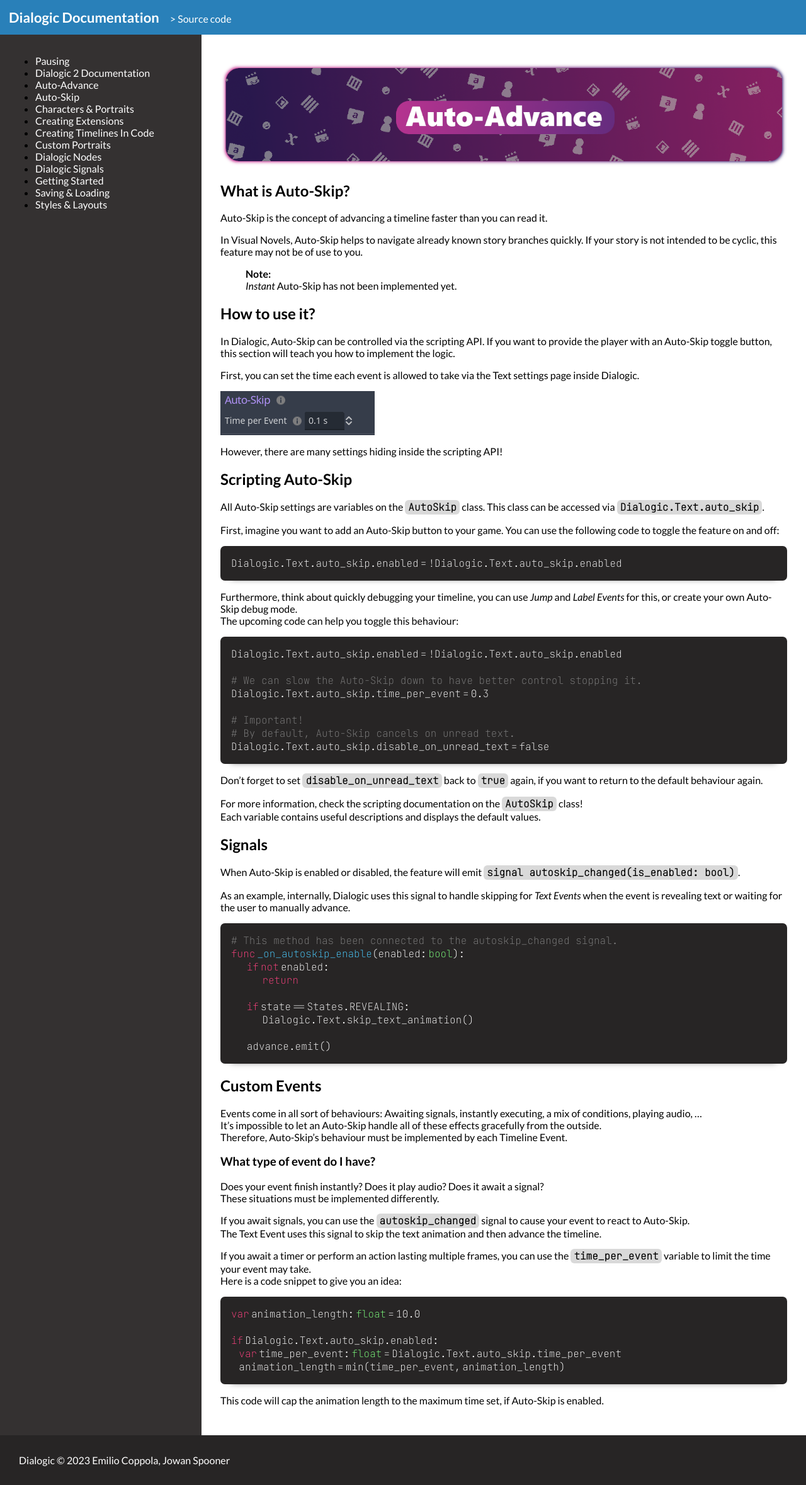
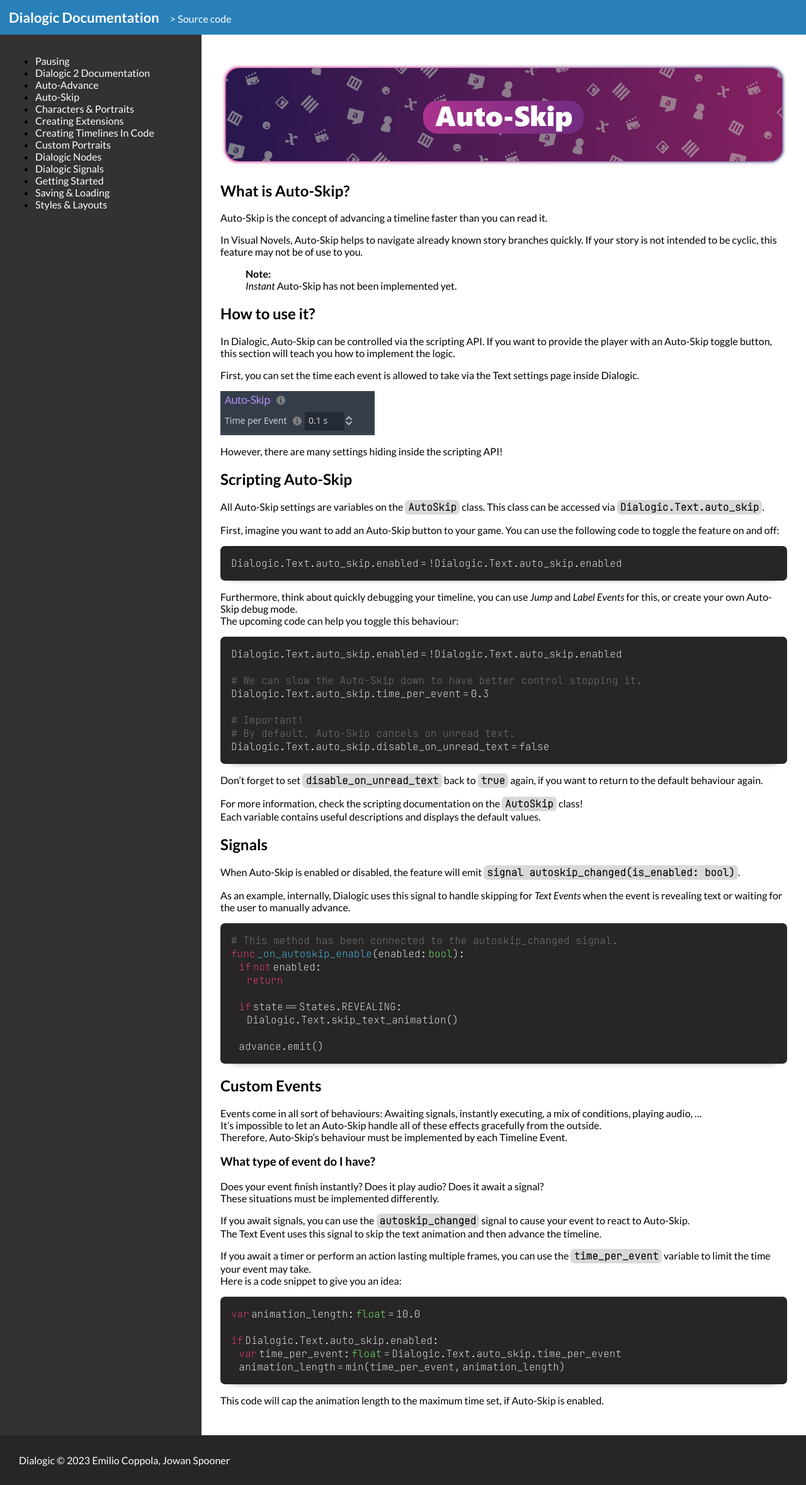
Before and after one commit to dialogic-godot/documentation, a Jekyll site: the page built from Documentation/auto-skip.md, in a window 1280 px wide. Shown: the whole page at 63% size. Built offline with Jekyll 4.4.1, drawn with Linux system fonts in a browser that asks for light colours.

Commit message:
Update autoskip with header (and move some files around)

````diff
--- a/Documentation/auto-skip.md
+++ b/Documentation/auto-skip.md
@@ -2,17 +2,17 @@
 title: Auto-Skip
 ---
 
-![header_getting_started](/media/headers/autoadvance.png)
+![header_getting_started](/media/headers/autoskip.png)
 
 ## What is Auto-Skip?
+
 Auto-Skip is the concept of advancing a timeline faster than you can read it.
 
 In Visual Novels, Auto-Skip helps to navigate already known story branches quickly.
 If your story is not intended to be cyclic, this feature may not be of use to you.
 
-
 > **Note:** \
-*Instant* Auto-Skip has not been implemented yet.
+> *Instant* Auto-Skip has not been implemented yet.
 
 ## How to use it?
 
@@ -20,7 +20,7 @@
 
 First, you can set the time each event is allowed to take via the Text settings page inside Dialogic.
 
-![header_saving_loading](/media/auto-skip/auto_skip_settings.png)
+![header_saving_loading](/media/auto_skip_settings.png)
 
 However, there are many settings hiding inside the scripting API!
 
@@ -48,12 +48,14 @@
 # By default, Auto-Skip cancels on unread text.
 Dialogic.Text.auto_skip.disable_on_unread_text = false
 ```
+
 Don't forget to set `disable_on_unread_text` back to `true` again, if you want to return to the default behaviour again.
 
 For more information, check the scripting documentation on the `AutoSkip` class!\
 Each variable contains useful descriptions and displays the default values.
 
 ## Signals
+
 When Auto-Skip is enabled or disabled, the feature will emit `signal autoskip_changed(is_enabled: bool)`.
 
 As an example, internally, Dialogic uses this signal to handle skipping for *Text Events* when the event is revealing text or waiting for the user to manually advance.
@@ -61,13 +63,13 @@
 ```gdscript
 # This method has been connected to the autoskip_changed signal.
 func _on_autoskip_enable(enabled: bool):
-	if not enabled:
-		return
+    if not enabled:
+        return
 
-	if state == States.REVEALING:
-		Dialogic.Text.skip_text_animation()
+    if state == States.REVEALING:
+        Dialogic.Text.skip_text_animation()
 
-	advance.emit()
+    advance.emit()
 ```
 
 ## Custom Events
@@ -77,6 +79,7 @@
 Therefore, Auto-Skip's behaviour must be implemented by each Timeline Event.
 
 ### What type of event do I have?
+
 Does your event finish instantly? Does it play audio? Does it await a signal?\
 These situations must be implemented differently.
 
@@ -85,6 +88,7 @@
 
 If you await a timer or perform an action lasting multiple frames, you can use the `time_per_event` variable to limit the time your event may take.\
 Here is a code snippet to give you an idea:
+
 ```gdscript
 var animation_length: float = 10.0
 
````
Also changed, not shown: documentation/auto-advance.md (+14 -4 lines), media/auto_advance_settings.png (renamed from media/auto-advance/auto_advance_settings.png), media/auto_skip_settings.png (renamed from media/auto-skip/auto_skip_settings.png).
